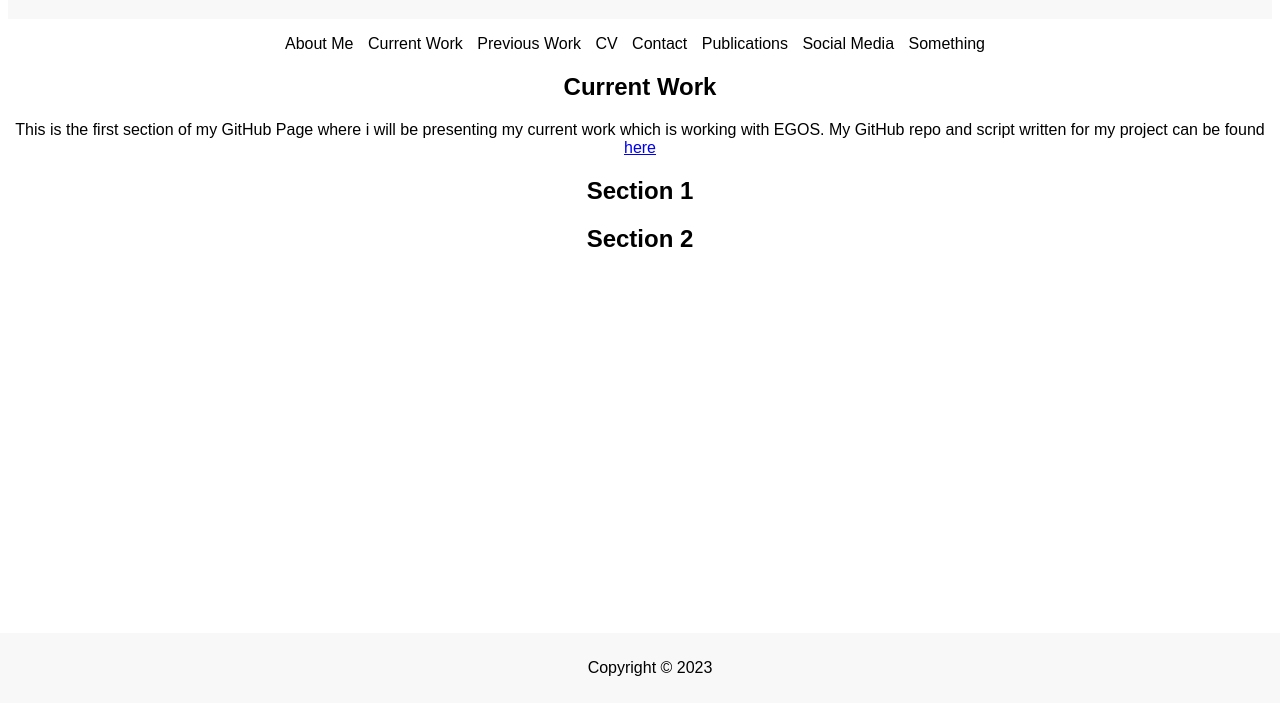
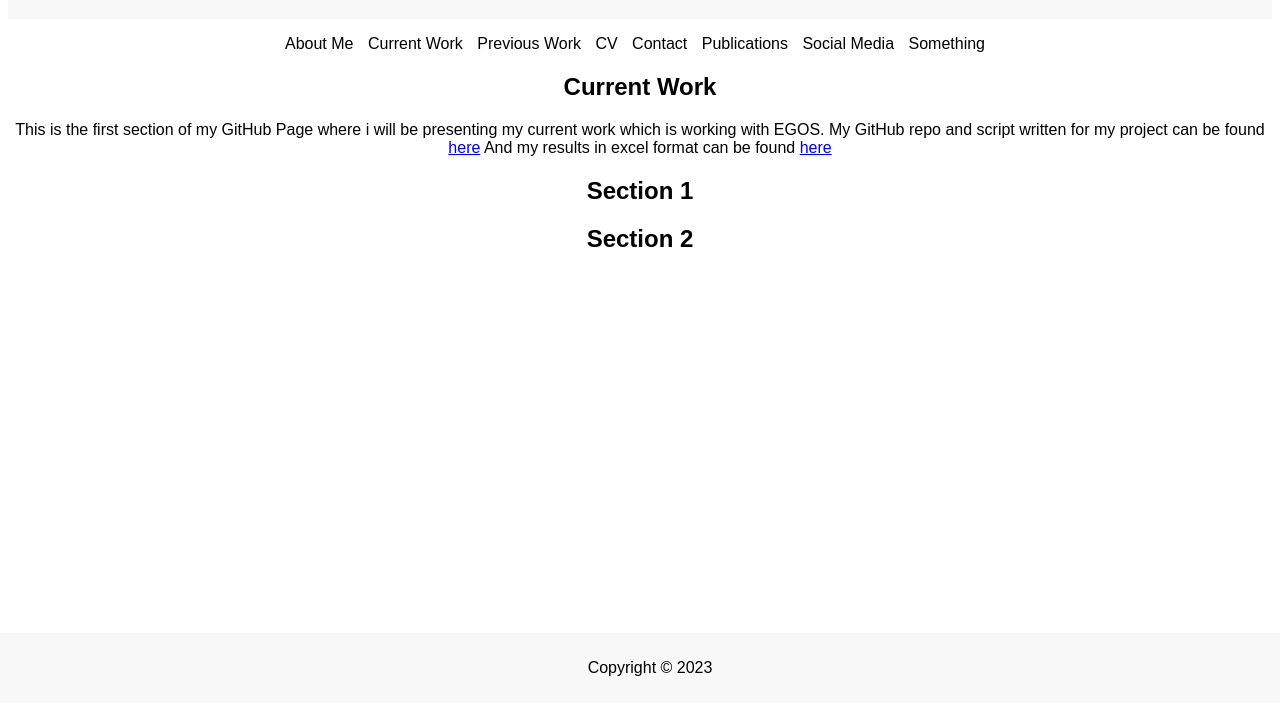
Before and after one commit to AndrewOldnall/AndrewOldnall.github.io, a plain HTML site: page current_work.html in a window 1280 px wide. Shown: the part 97-800 px from the top of the page. Drawn offline with Linux system fonts and the light colour scheme.

Commit message:
Update current_work.html

```diff
--- a/current_work.html
+++ b/current_work.html
@@ -29,6 +29,8 @@
         <a href="https://raw.githubusercontent.com/AndrewOldnall/AndrewOldnall.github.io/master/EGO_Script" target="_blank"
           >here</a
         >
+        And my results in excel format can be found <a href="https://github.com/AndrewOldnall/AndrewOldnall.github.io/raw/master/Ego_Document_2mv.xlsx" target="_blank"
+        >here</a
       </p>
     </section>
 
```
